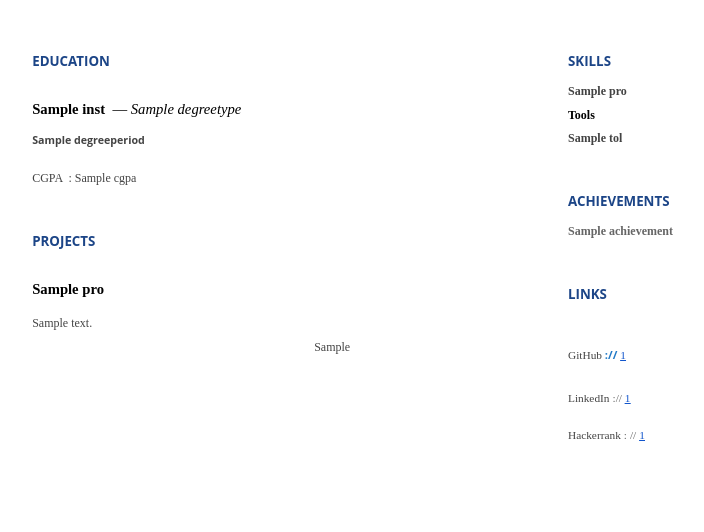
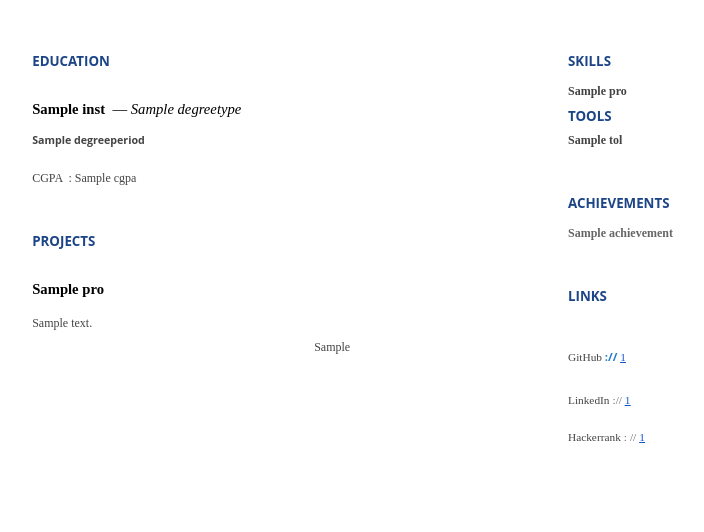
Before and after one commit to im45145v/Resumenator, a Python web app: template templates/ResumeTemplate.html in a window 1280 px wide. Shown: the part 170-702 px from the top of the page, without its empty margins (43-747 px from the left). Run offline with Jinja, Linux system fonts and the light colour scheme; the template is opened without the code that fills it: most values are stand-ins (such as "Sample title", 1, 10 or a date in 2020); some web fonts are replaced.

Commit message:
Update ResumeTemplate.html

```diff
--- a/templates/ResumeTemplate.html
+++ b/templates/ResumeTemplate.html
@@ -974,7 +974,7 @@
           {% endfor %}
 
           <p class="c5">
-            <span class="c31 c44">Tools</span>
+            <span class="c38 c21 c26">TOOLS</span>
             <span class="c9">&nbsp;</span>
           </p>
           {% for tol in data["Tools"] %}
```
